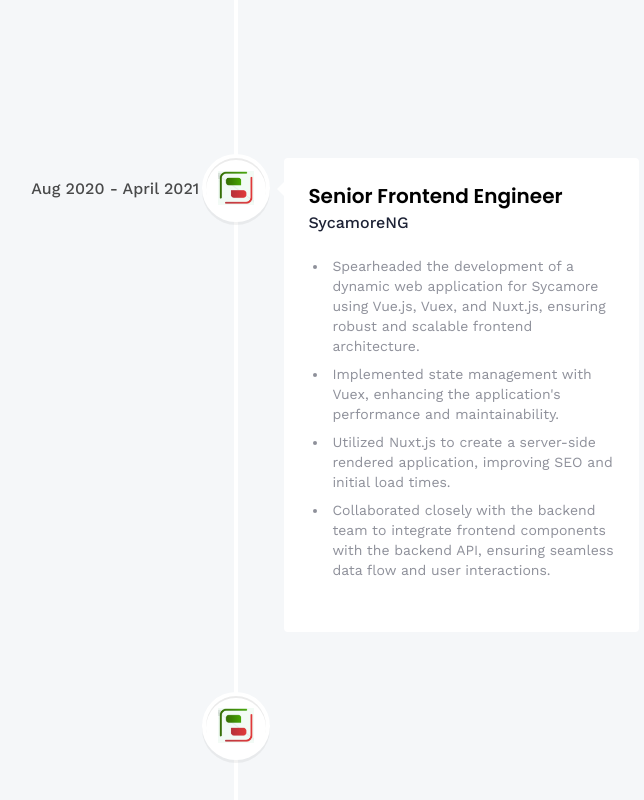
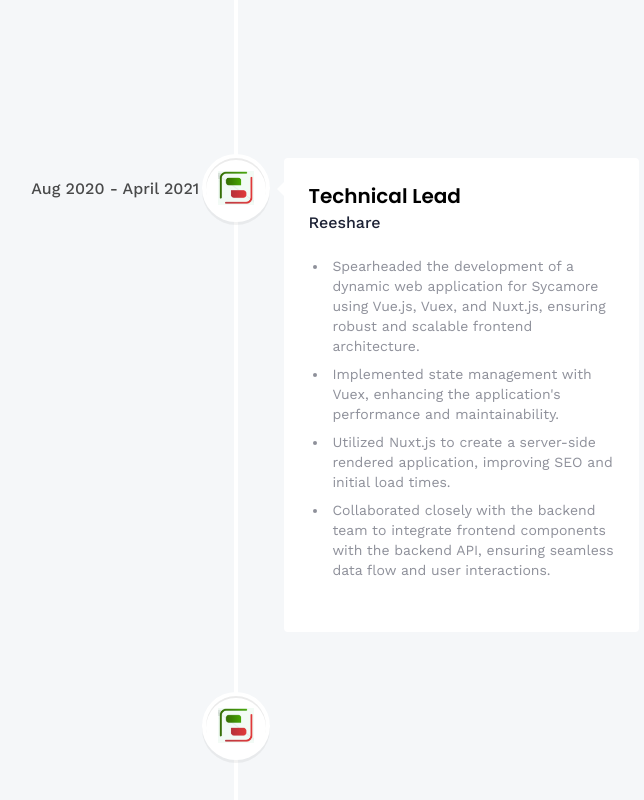
Before and after one commit to Onyedikachi123/My-3D-Portfolio, a React (Vite) app: page /about in a window 1280 px wide. Shown: the part 3754-4554 px from the top of the page, without its empty margins (404-1048 px from the left). Built offline with nearby package versions, Linux system fonts and the light colour scheme.

Commit message:
still working on experience

```diff
--- a/src/constants/index.js
+++ b/src/constants/index.js
@@ -182,8 +182,8 @@ export const experiences = [
         ],
     },
     {
-        title: "Senior Frontend Engineer",
-        company_name: "SycamoreNG",
+        title: "Technical Lead",
+        company_name: "Reeshare",
         icon: SycamoreNG,
         iconBg: "#fff",
         date: "Aug 2020 - April 2021",
```
